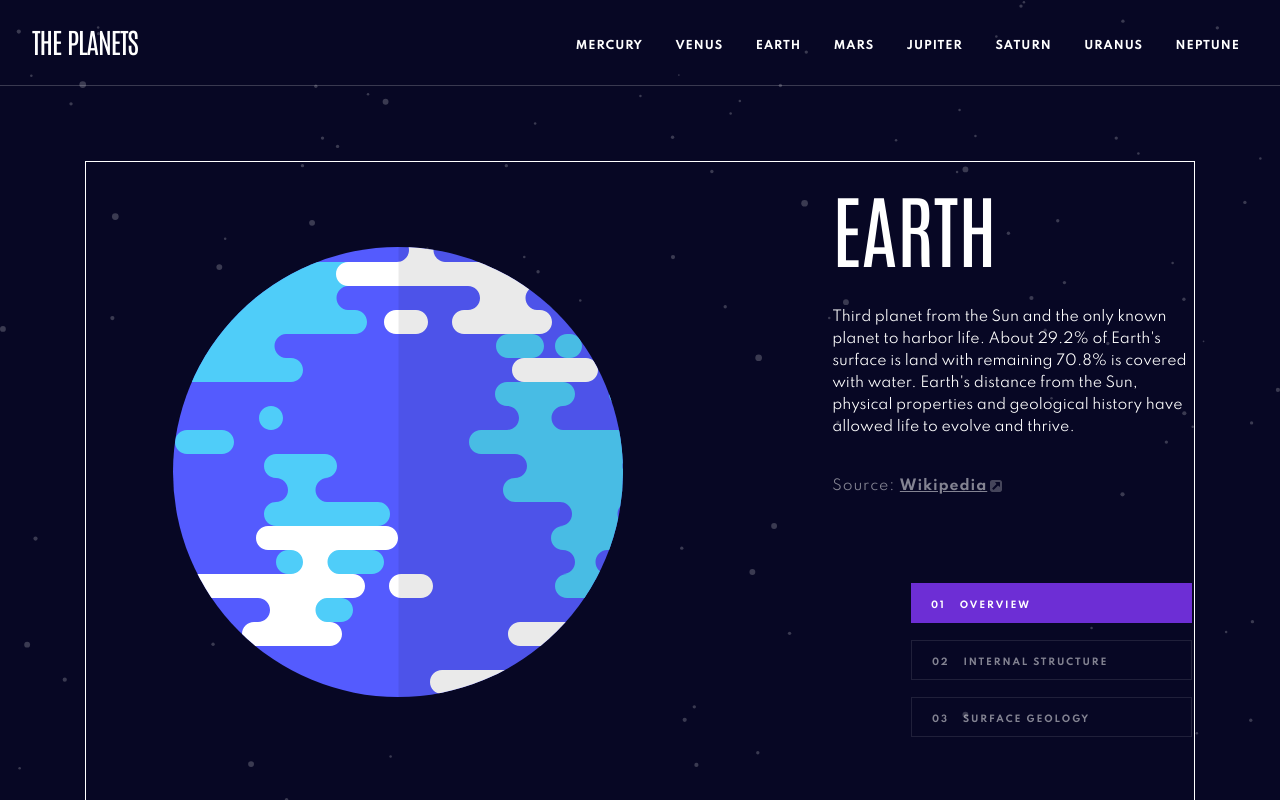
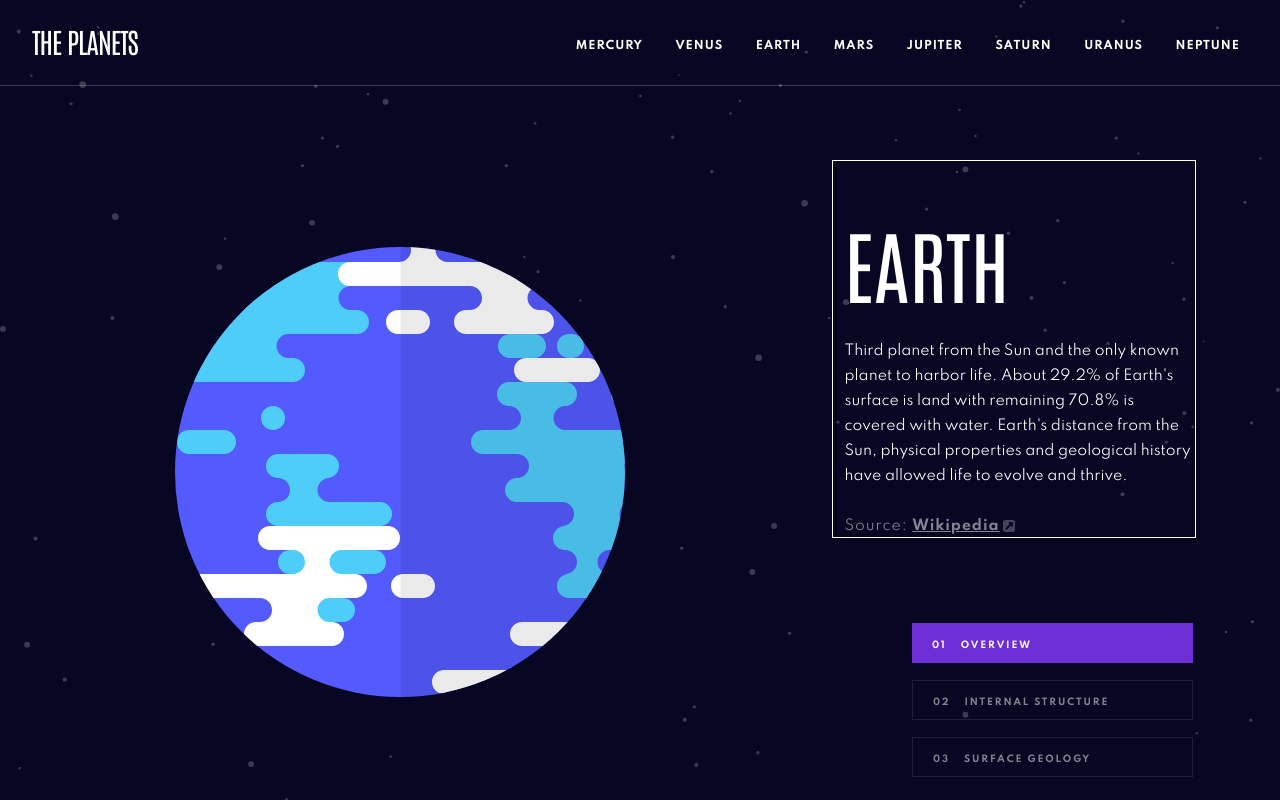
Before and after one commit to JorgeAMendoza/planet-facts, a Next.js app: page /planets/earth in a window 1280 px wide. Shown: the top 800 px of the page. Built offline with nearby package versions, Linux system fonts and the light colour scheme.

Commit message:
adjusted sizing and spacing for text content, adjusted margin on planet images to match figma design

```diff
--- a/src/styles/PlanetPage.module.css
+++ b/src/styles/PlanetPage.module.css
@@ -413,12 +413,11 @@
   .planetPage {
     width: 100%;
     grid-template-columns: 2fr 1fr;
-    grid-template-rows: 1fr 1fr 12.8rem;
+    grid-template-rows: 37.6rem 1fr 12.8rem;
     grid-template-areas:
       "planetImage planetContent"
       "planetImage contentButton"
       "stats stats";
-    border: 1px solid white;
     height: 81.2rem;
     margin-block-start: 7.45rem;
     padding: 0;
@@ -430,7 +429,7 @@
     justify-self: center;
     align-self: center;
     padding: 0;
-    margin-left: -9.9rem;
+    margin-left: -9.6rem;
     margin-top: -3.8rem;
   }
 
@@ -444,6 +443,22 @@
 
   .planetConent {
     font-size: 1.4rem;
+    padding-left: 1.2rem;
+    padding-top: 4.2rem;
+    outline: 1px solid white;
+  }
+
+  .planetText {
+    line-height: 25px;
+    margin-block-end: 0;
+  }
+
+  .planetSource {
+    font-size: 1.4rem;
+  }
+
+  .planetName {
+    margin-block-end: 1.6rem;
   }
 
   .planetImage[data-planet="Mercury"] img {
```
